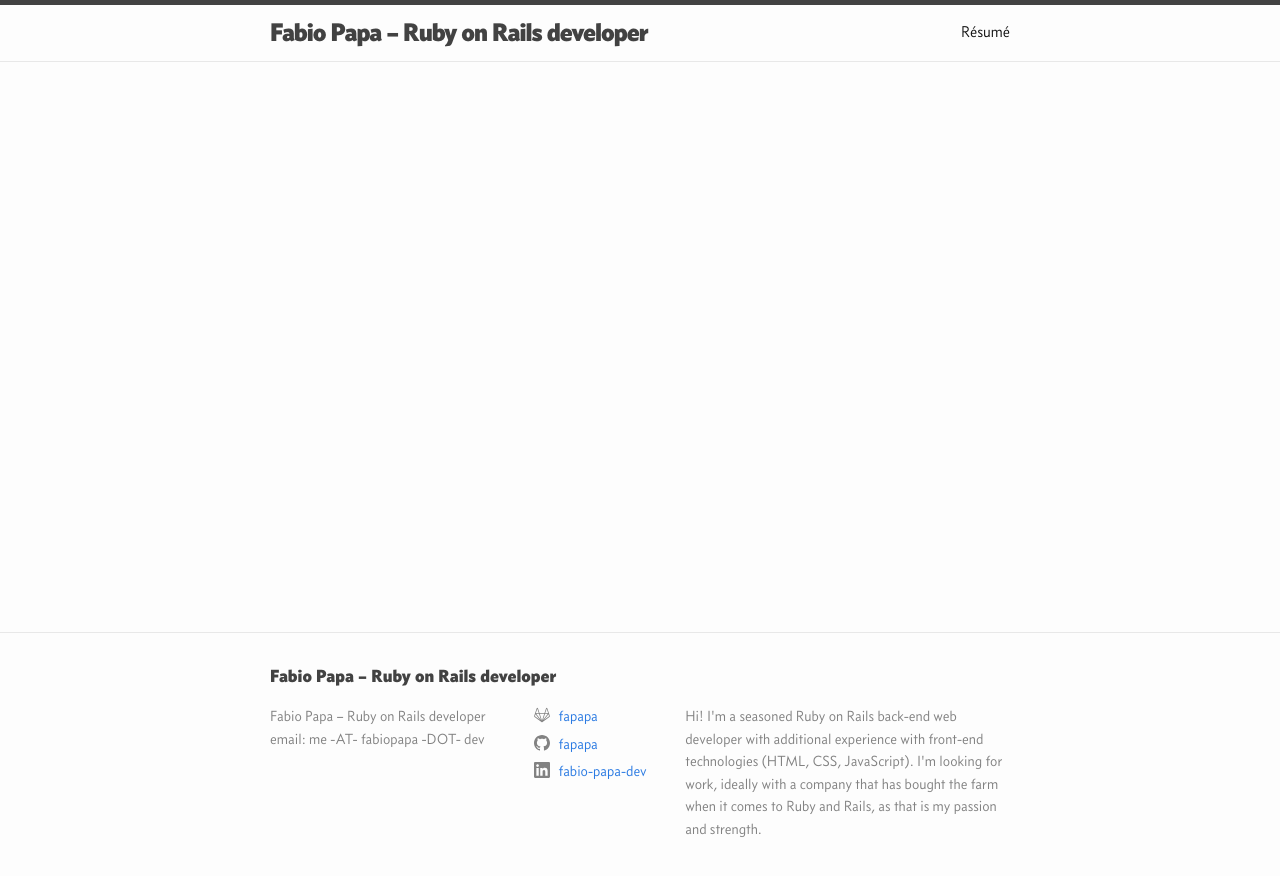
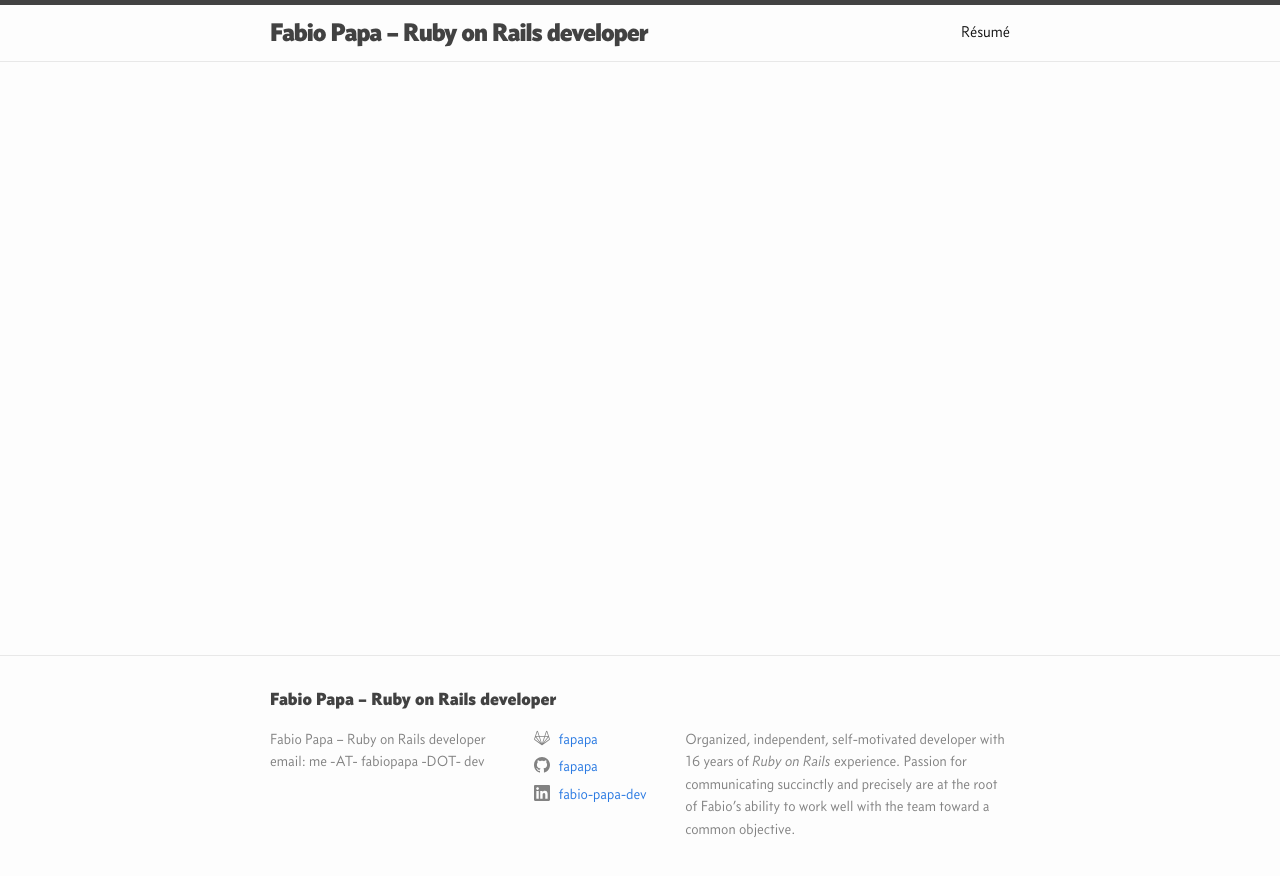
Before and after one commit to fapapa/fapapa.github.io, a Jekyll site: the page built from index.md, in a window 1280 px wide. Shown: the top 876 px of the page. Built offline with Jekyll 4.4.1, drawn with Linux system fonts in a browser that asks for light colours.

Commit message:
Modify the site description to more closely line up with my resume

```diff
--- a/_config.yml
+++ b/_config.yml
@@ -16,11 +16,10 @@
 title: Fabio Papa – Ruby on Rails developer
 email: "me -AT- fabiopapa -DOT- dev"
 description: >- # this means to ignore newlines until "baseurl:"
-
-  Hi! I'm a seasoned Ruby on Rails back-end web developer with additional
-  experience with front-end technologies (HTML, CSS, JavaScript). I'm looking
-  for work, ideally with a company that has bought the farm when it comes to
-  Ruby and Rails, as that is my passion and strength.
+  Organized, independent, self-motivated developer with 16 years of *Ruby on
+  Rails* experience. Passion for communicating succinctly and precisely are at
+  the root of Fabio's ability to work well with the team toward a common
+  objective.
 
 baseurl: "" # the subpath of your site, e.g. /blog
 url: "https://www.fabiopapa.dev" # the base hostname & protocol for your site, e.g. http://example.com
--- a/_includes/footer.html
+++ b/_includes/footer.html
@@ -26,7 +26,7 @@
       </div>
 
       <div class="footer-col footer-col-3">
-        <p>{{- site.description | escape -}}</p>
+        {{- site.description | markdownify -}}
       </div>
     </div>
 
```
